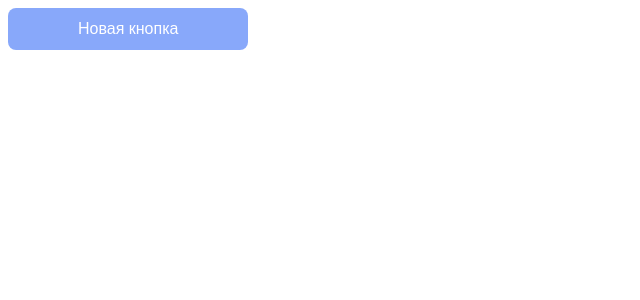
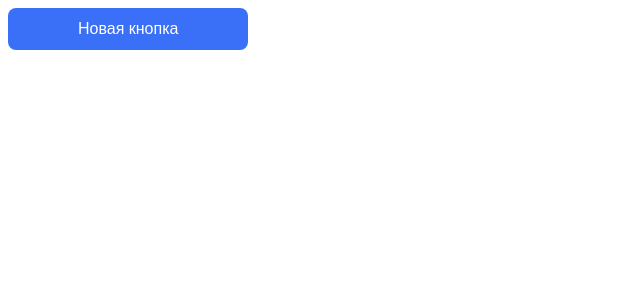
Before and after one commit to yury-nazarov/purple-wallet, an Angular app: page / in a window 1280 px wide. Shown: the top 300 px of the page, without its empty margins (0-640 px from the left). Built offline with nearby package versions, Linux system fonts and the light colour scheme.

Commit message:
cleaning

```diff
--- a/src/app/shared/components/button/button.component.html
+++ b/src/app/shared/components/button/button.component.html
@@ -1 +1 @@
-<button type="button" class="form__button" [disabled]="disabled">{{ title }}</button>
+<button type="button" class="form__button">{{ title }}</button>
```
